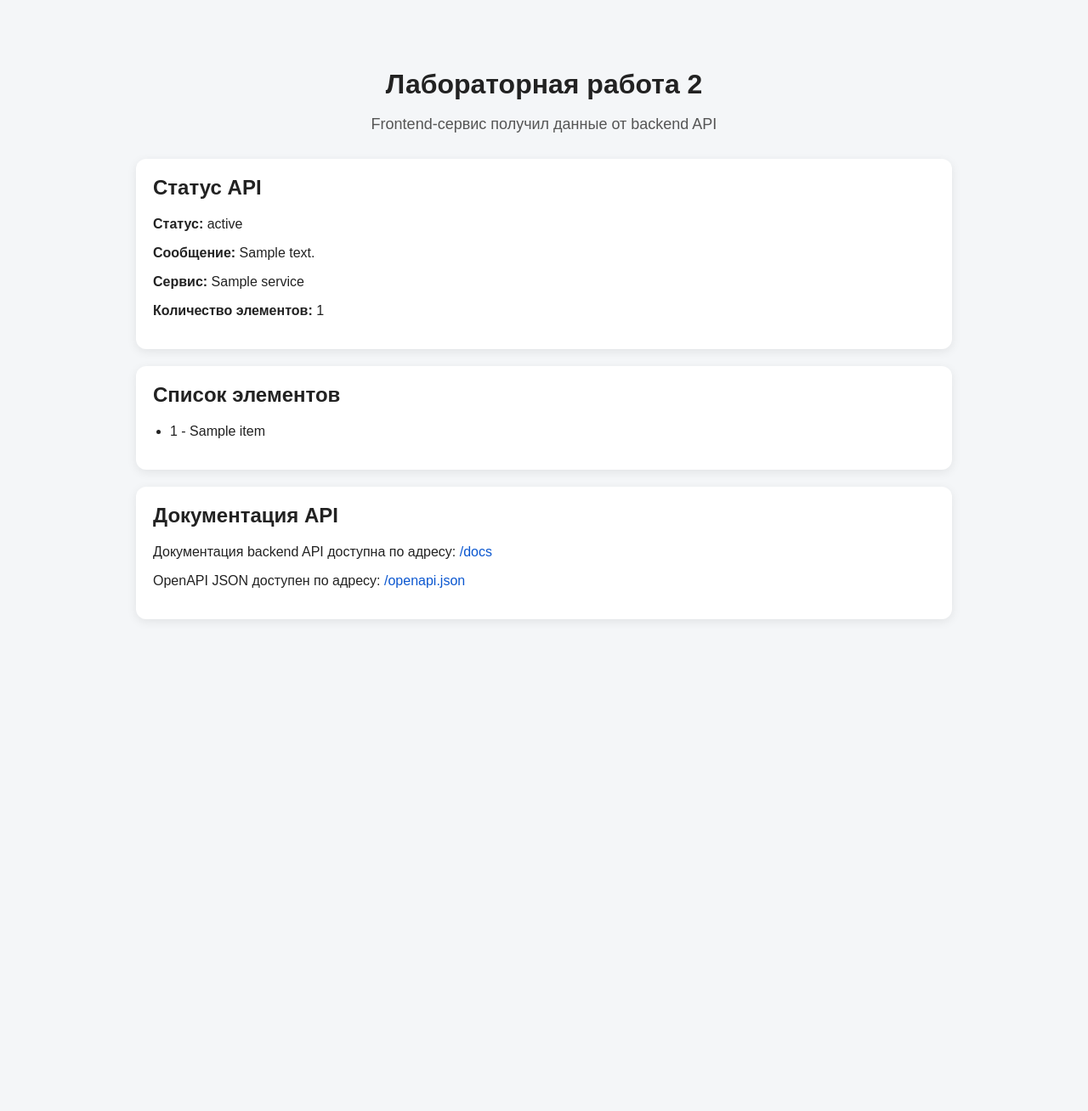
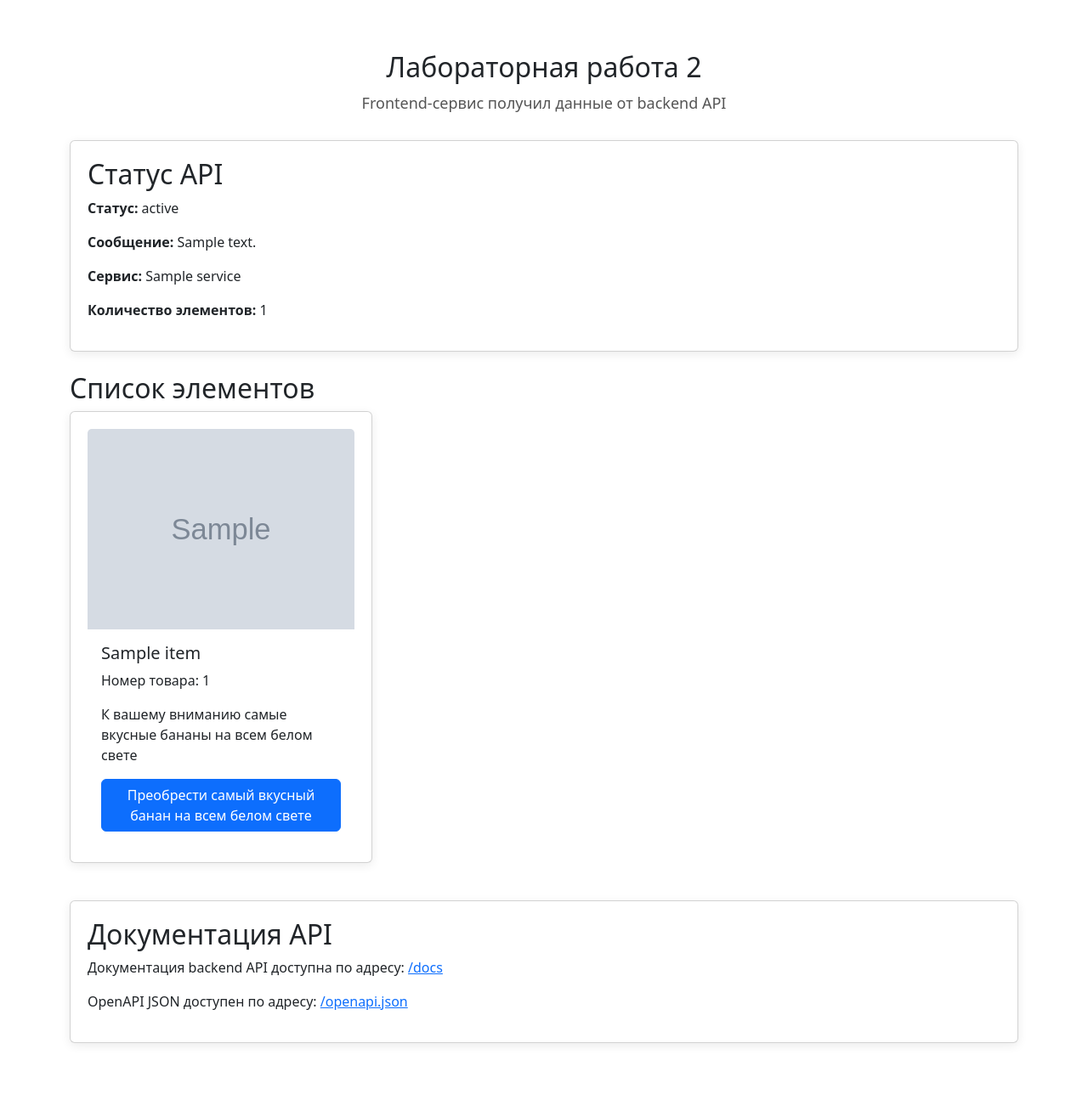
Before and after one commit to vleiht14-pixel/learn_project, a Flask app: template frontend/templates/index.html in a window 1280 px wide. Shown: the whole page at 85% size. Before the commit the page ends 730 px from the top, so only its background shows below. Run offline with Flask 3, Linux system fonts and the light colour scheme; the template is opened without the code that fills it: most values are stand-ins (such as "Sample title", 1, 10 or a date in 2020); grey boxes marked "Sample" are stand-in pictures.

Commit message:
Доделано полностью (Еще и бананы добавлены)

```diff
--- a/backend/schemas/item_schema.py
+++ b/backend/schemas/item_schema.py
@@ -5,6 +5,7 @@ from apiflask.fields import Integer, String, List, Nested
 class ItemSchema(Schema):
     id = Integer()
     name = String()
+    image = String()
 
 
 class ItemOutSchema(Schema):
--- a/frontend/templates/index.html
+++ b/frontend/templates/index.html
@@ -4,6 +4,7 @@
     <meta charset="UTF-8">
     <title>Лабораторная работа 2</title>
     <link rel="stylesheet" href="{{ url_for('static', filename='style.css') }}">
+    <link href="https://cdn.jsdelivr.net/npm/bootstrap@5.3.3/dist/css/bootstrap.min.css" rel="stylesheet">
 </head>
 <body>
     <div class="container">
@@ -20,13 +21,23 @@
             <p><strong>Количество элементов:</strong> {{ status_data.items_count }}</p>
         </section>
 
-        <section class="card">
+            <section class="mt-4">
             <h2>Список элементов</h2>
-            <ul>
-                {% for item in items %}
-                    <li>{{ item.id }} - {{ item.name }}</li>
-                {% endfor %}
-            </ul>
+                <div class="row">
+                    {% for item in items_data %}
+                      <div class="col-md-4 mb-4"> <div class="card" style="width: 100%;">
+                          <img src="{{ url_for('static', filename=item.image) }}"
+                         class="card-img-top"
+                         alt="{{  item.name }}">
+                          <div class="card-body">
+                    <h5 class="card-title">{{ item.name }}</h5> <p class="card-text">Номер товара: {{ item.id }}</p>
+                          <p class="card-text">К вашему вниманию самые вкусные бананы на всем белом свете</p>
+                          <a href="#" class="btn btn-primary">Преобрести самый вкусный банан на всем белом свете</a>
+                  </div>
+                </div>
+                </div>
+        {% endfor %}
+    </div>
         </section>
 
         <section class="card">
```
Also changed, not shown: backend/services/status_service.py (+4 -4 lines).
